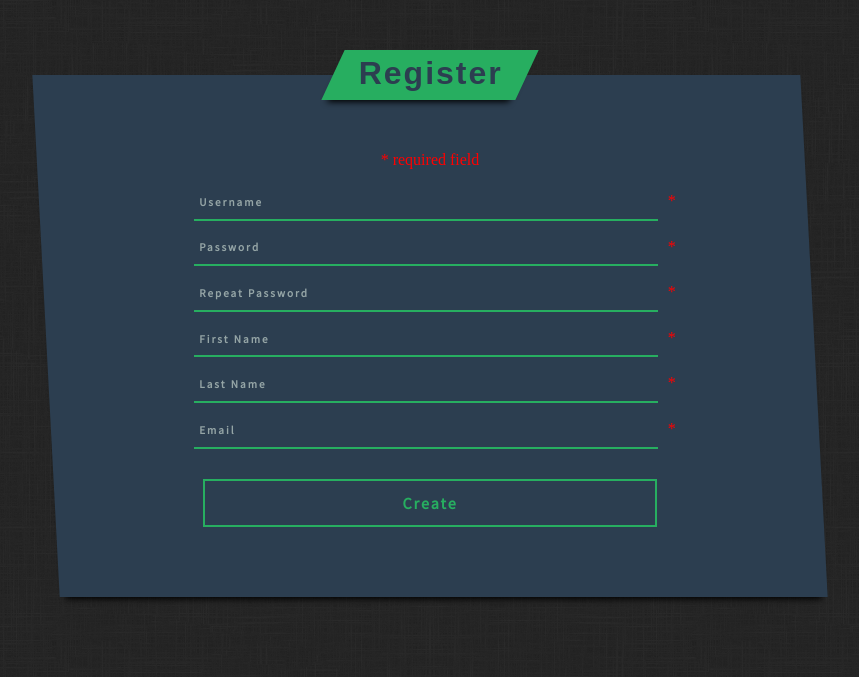
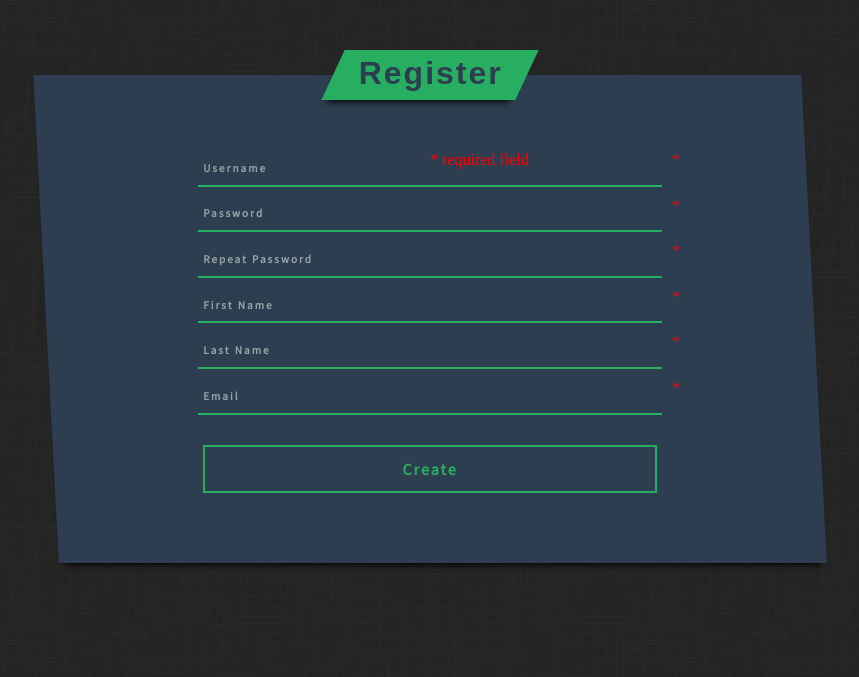
Before and after one commit to Class41/Timeshard, a PHP site: page /pages/shared/accountcreate.php in a window 1280 px wide. Shown: the part 150-827 px from the top of the page, without its empty margins (210-1069 px from the left). After the commit the page ends 718 px from the top, so only its background shows below. Run offline with PHP 8.4, Linux system fonts and the light colour scheme.

Commit message:
modified CSS for registration page

```diff
--- a/styles/general.css
+++ b/styles/general.css
@@ -335,7 +335,12 @@ input {
     top: 35px;
 }
 
-.error {color: #FF0000;}
+.error {
+    color: #FF0000;
+    position: absolute;
+    overflow: visible;
+    white-space: nowrap;
+}
 
 .bgitemneutral {
     background-color: #2c3e50;
```
